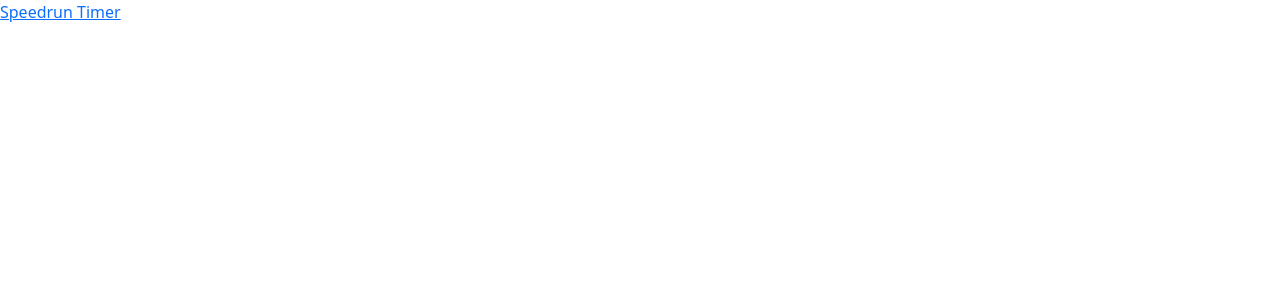
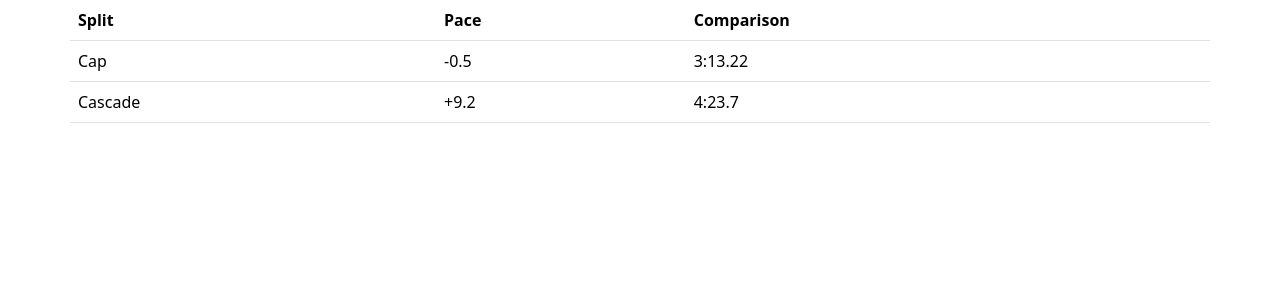
Before and after one commit to n-attkiss/speedrun_timer, a Flask app: page / in a window 1280 px wide. Before the commit the part shown is almost empty. Shown: the top 300 px of the page. Run offline with Flask 3, Linux system fonts and the light colour scheme.

Commit message:
See previous

```diff
--- a/templates/index.html
+++ b/templates/index.html
@@ -1,15 +1,40 @@
-<!doctype html>
+<!DOCTYPE html>
+
 <html lang="en">
-  <head>
-    <meta charset="utf-8">
-    <meta name="viewport" content="width=device-width, initial-scale=1">
-    <title>My Site</title>
-    <link href="https://cdn.jsdelivr.net/npm/bootstrap@5.3.2/dist/css/bootstrap.min.css" rel="stylesheet" integrity="sha384-T3c6CoIi6uLrA9TneNEoa7RxnatzjcDSCmG1MXxSR1GAsXEV/Dwwykc2MPK8M2HN" crossorigin="anonymous">
-  </head>
-  <body>
+    <head>
+        <meta charset="utf-8">
+        <meta name="viewport" content="width=device-width, initial-scale=1">
+        <title>Speedrun Timer</title>
+        <link href="https://cdn.jsdelivr.net/npm/bootstrap@5.3.2/dist/css/bootstrap.min.css" rel="stylesheet" integrity="sha384-T3c6CoIi6uLrA9TneNEoa7RxnatzjcDSCmG1MXxSR1GAsXEV/Dwwykc2MPK8M2HN" crossorigin="anonymous">
+      </head>
     <body>
         <script src="https://cdn.jsdelivr.net/npm/bootstrap@5.3.2/dist/js/bootstrap.bundle.min.js" integrity="sha384-C6RzsynM9kWDrMNeT87bh95OGNyZPhcTNXj1NW7RuBCsyN/o0jlpcV8Qyq46cDfL" crossorigin="anonymous"></script>
-        <a href="speedrun_timer.html">Speedrun Timer</a>
+        <div class="container" name="">
+            <div class="row">
+                <table class="table">
+                    <tr>
+                        <th>Split</th>
+                        <th>Pace</th>
+                        <th>Comparison</th>
+                    </tr>
+                    <tr>
+                        <td>Cap</td>
+                        <td>-0.5</td>
+                        <td>3:13.22</td>
+                    </tr>
+                    <tr>
+                        <td>Cascade</td>
+                        <td>+9.2</td>
+                        <td>4:23.7</td>
+                    </tr>
+                </table>
+            </div>
+            <div class="row">
+                <form>
+
+                </form>
+            </div>
+        </div>
+
     </body>
-  </body>
 </html>
```
